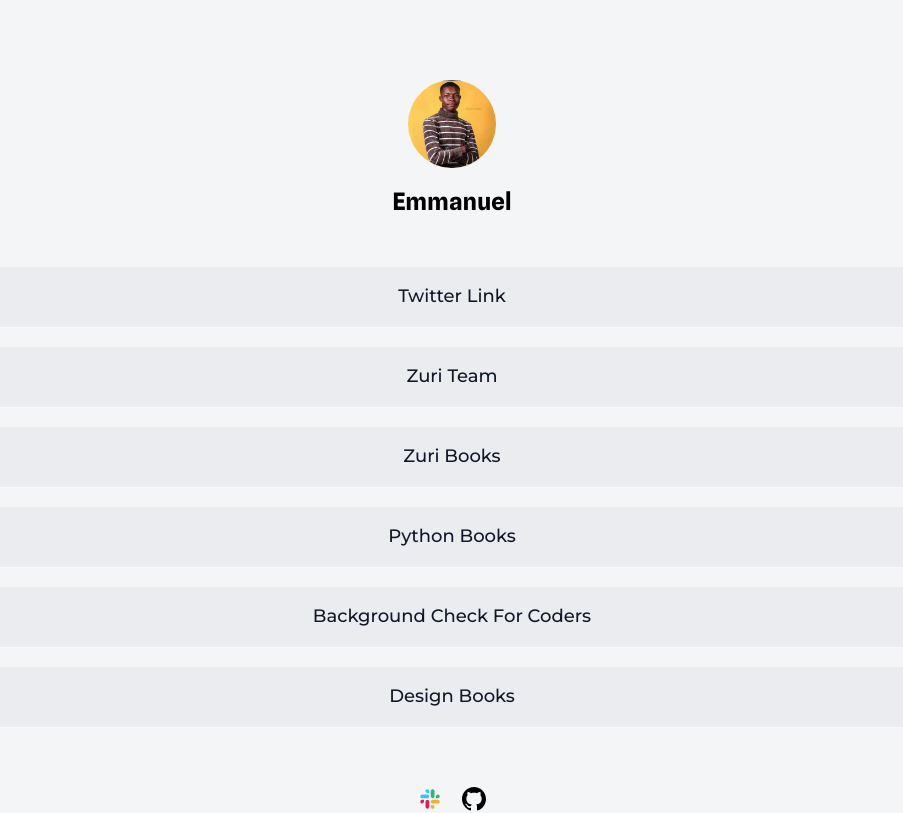
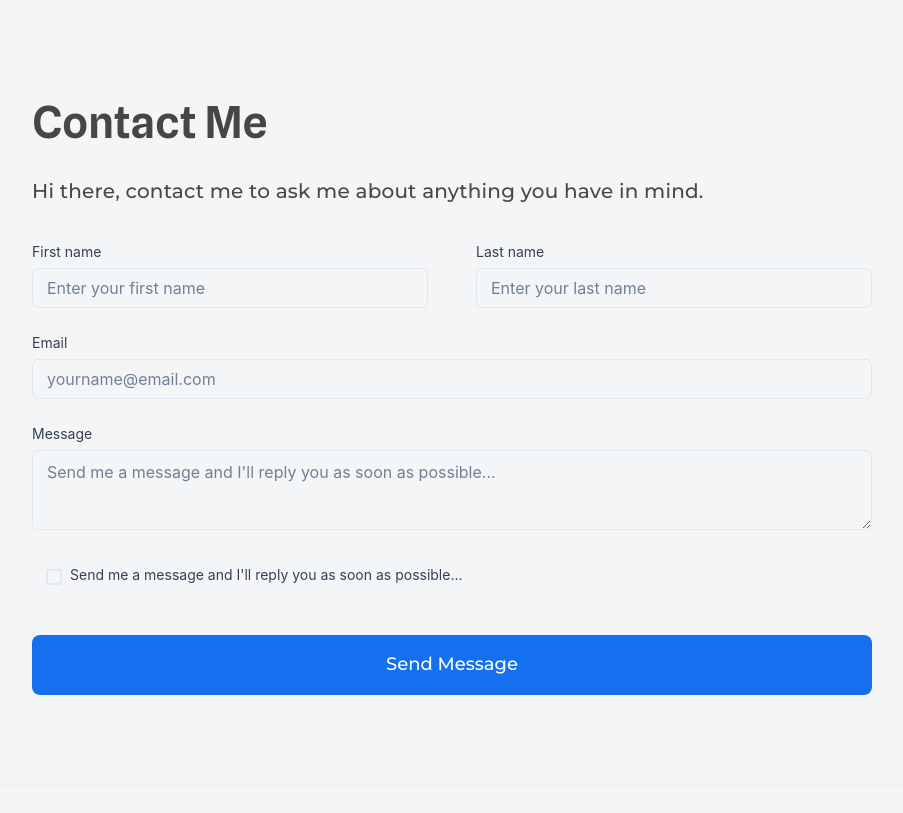
Before and after one commit to eoluwakayode34/profile-hng, a React (Vite) app: page /contact in a window 1280 px wide. Shown: the top 813 px of the page, without its empty margins (188-1091 px from the left). Built offline with nearby package versions, Linux system fonts and the light colour scheme.

Commit message:
style(contact): style the contact form

```diff
--- a/package.json
+++ b/package.json
@@ -15,7 +15,8 @@
     "framer-motion": "^7.6.1",
     "react": "^18.2.0",
     "react-dom": "^18.2.0",
-    "react-icons": "^4.6.0"
+    "react-icons": "^4.6.0",
+    "react-router-dom": "^6.4.3"
   },
   "devDependencies": {
     "@types/react": "^18.0.22",
--- a/src/App.jsx
+++ b/src/App.jsx
@@ -1,4 +1,4 @@
-import { useState } from 'react'
+import React from 'react'
 import './App.css'
 import {  Flex,  Image, Box } from '@chakra-ui/react'
 import Button from './component/button'
@@ -9,57 +9,23 @@ import github from './assets/github.svg'
 import zuriLogo from './assets/zuri-logo.svg'
 import ingressLogo from './assets/I4G.png'
 import emmyImage from './assets/emmy.jpeg'
+import {
+  Route,
+  BrowserRouter,
+  Routes
+} from "react-router-dom";
+ import Contact from "./pages/contact"
+ import Home from "./pages/home"
 function App() {
-  const [count, setCount] = useState(0)
 
   return (
+    <BrowserRouter>
     <Flex w='full' flexDir={'column'} >
 
-    <Flex w='full' bg='#F4F5F7' >
-      <Container>
-          <Flex  justifyContent={"center"}  pos="relative" w={['100%']}>
-          <Flex flexDir={'column'} align="center" mt="40px" py="40px" >
-
-          <Box bg="gray" h="88px" w="88px" borderRadius={"50%"} overflow="hidden" >
-            <Image src={emmyImage} alt="emmy image" id="profile__img" />
-          </Box>
-          <Heading2 fontSize={['24px']} mt="20px">Emmanuel</Heading2>
-          </Flex>
-
-
-          {/* <Flex  pos="absolute" right={0} justifySelf={"flex-end"}>
-            ...
-          </Flex> */}
-
-
-        </Flex>
-      </Container>
-    </Flex>
-
-    <Flex w='full' bg='#F4F5F7' >
-      <Container>
-        <Flex px={3} pb={20} flexDir={'column'}  >
-          <Flex flexDir={'column'} align={'center'} w={['100%']}>
-
-<Button id={'twitter'} linkUrl={'https://twitter.com/olaskidDev'} >Twitter Link</Button>
-<Button id={'btn__zuri'} linkUrl={'https://training.zuri.team/'} >Zuri Team</Button>
-<Button  id={'books'} linkUrl={'http://books.zuri.team'} >Zuri Books</Button>
-<Button id={'books'} linkUrl={' https://books.zuri.team/python-for-beginners?ref_id=distinctEmmy'} >Python Books</Button>
-<Button  id={'pitch'} linkUrl={'https://background.zuri.team'} >Background Check for Coders</Button>
-<Button  id={'book__design'} linkUrl={'https://books.zuri.team/design-rules'} >Design Books</Button>
-
-
-<Flex mt="50px" >
-  <Image  mx="10px" src={slack} alt="slack logo" />
-  <Image   mx="10px" src={github} alt="github logo" />
-</Flex>
-          </Flex>
-
-
-        </Flex>
-      </Container>
-    </Flex>
-
+<Routes>
+<Route index element={<Home />} />
+      <Route path="/contact" element={<Contact />} />
+        </Routes>
 
 
 
@@ -75,6 +41,8 @@ function App() {
       </Container>
     </Flex>
   </Flex>
+  </BrowserRouter>
+
   )
 }
 
--- a/src/component/button.jsx
+++ b/src/component/button.jsx
@@ -1,20 +1,22 @@
 import React from 'react'
 import {Button,LightMode, Link} from '@chakra-ui/react'
+import { NavLink } from 'react-router-dom'
 import { PrimaryText } from './typography'
-const AppButton = ({children, linkUrl, id, width='100%', ...otherProps}) => {
+const AppButton = ({children, to, bg = '#EAECF0', linkUrl, id, width='100%', ...otherProps}) => {
     return (
         <LightMode>
             <Button width={width}
-            as={Link}
+            as={linkUrl ? Link : NavLink}
             isExternal
-            href={linkUrl}
+            href={linkUrl ? linkUrl : '/contact'}
+
             px='19px'
             py='30px'
             my='10px'
             fontWeight={500}
             textTransform='capitalize'
             fontSize='18px'
-            bg={'#EAECF0'}
+            bg={bg}
             id={id}
             fontFamily='montserrat'
             color={'#101828'}
--- /dev/null
+++ b/src/component/checkbox.jsx
@@ -0,0 +1,22 @@
+import React from "react"
+import { Checkbox, Flex, Text } from "@chakra-ui/react"
+
+
+export function CheckBox({label, placeholder}) {
+    const [value, setValue] = React.useState('')
+    const handleChange = (event) => setValue(event.target.value)
+
+    return (
+      <Flex flexDir={"column"} w={"100%"}>
+        <Checkbox
+          value={value}
+          onChange={handleChange}
+          fontSize={'16px'}
+          px={['14px']}
+          py={['10px']}
+        >
+        <Text color={"#344054"} fontSize={'14px'} mb='6px'>{placeholder}</Text>
+    </Checkbox>
+      </Flex>
+    )
+  }
--- /dev/null
+++ b/src/component/input.jsx
@@ -0,0 +1,22 @@
+import React from "react"
+import { Flex, Input, Text } from "@chakra-ui/react"
+
+
+export function FormInput({label, placeholder}) {
+    const [value, setValue] = React.useState('')
+    const handleChange = (event) => setValue(event.target.value)
+
+    return (
+      <Flex flexDir={"column"} w={"100%"}>
+        <Text color={"#344054"} fontSize={'14px'} mb='6px'>{label}</Text>
+        <Input
+          value={value}
+          onChange={handleChange}
+          fontSize={'16px'}
+          px={['14px']}
+          py={['10px']}
+          placeholder={placeholder}
+        />
+      </Flex>
+    )
+  }
--- /dev/null
+++ b/src/component/textarea.jsx
@@ -0,0 +1,22 @@
+import React from "react"
+import { Flex, Input, Text, Textarea } from "@chakra-ui/react"
+
+
+export function TextArea({label, placeholder}) {
+    const [value, setValue] = React.useState('')
+    const handleChange = (event) => setValue(event.target.value)
+
+    return (
+      <Flex flexDir={"column"} w={"100%"}>
+        <Text color={"#344054"} fontSize={'14px'} mb='6px'>{label}</Text>
+        <Textarea
+          value={value}
+          onChange={handleChange}
+          fontSize={'16px'}
+          px={['14px']}
+          py={['10px']}
+          placeholder={placeholder}
+        />
+      </Flex>
+    )
+  }
--- a/src/main.jsx
+++ b/src/main.jsx
@@ -7,6 +7,7 @@ import './index.css'
 ReactDOM.createRoot(document.getElementById('root')).render(
   <React.StrictMode>
    <ChakraProvider>
+
       <App />
     </ChakraProvider>
   </React.StrictMode>
--- /dev/null
+++ b/src/pages/contact.jsx
@@ -0,0 +1,70 @@
+import { useState } from 'react'
+import {  Flex,  Image, Box, Input } from '@chakra-ui/react'
+import Button from './../component/button'
+import Container from './../component/container'
+import {Heading1, Heading2, PrimaryText} from './../component/typography'
+import slack from './../assets/slack.svg'
+import github from './../assets/github.svg'
+import { FormInput } from '../component/input'
+import { TextArea } from '../component/textarea'
+import { CheckBox } from '../component/checkbox'
+
+function Home() {
+  const [count, setCount] = useState(0)
+
+  return (
+    <Flex w='full' flexDir={'column'} >
+
+    <Flex w='full' bg='#F4F5F7' >
+      <Container>
+          <Flex  justifyContent={"center"}  pos="relative" w={['100%']}>
+          <Flex flexDir={'column'} align="flex-start" w={['70%']}  mt="40px" py="40px" >
+                <Heading1>Contact Me</Heading1>
+                <PrimaryText fontSize={['20px']} >Hi there, contact me to ask me about anything you have in mind.</PrimaryText>
+                <Flex w="100%" mt={'24px'}>
+          <FormInput label={"First name"} id={'first_name'} placeholder={"Enter your first name"} />
+          <Box mx={['24px']}/>
+          <FormInput label={"Last name"} id={'first_name'}  placeholder={"Enter your last name"}/>
+
+          </Flex >
+                <Flex w="100%" mt={'24px'}>
+          <FormInput label={"Email"} id={'email'} placeholder={"yourname@email.com"} />
+
+
+          </Flex>
+                <Flex w="100%" mt={'24px'}>
+          <TextArea label={"Message"} id={'message'} placeholder={"Send me a message and I'll reply you as soon as possible..."} />
+
+
+          </Flex>
+                <Flex w="100%" mt={'24px'}>
+          <CheckBox label={"Message"} placeholder={"Send me a message and I'll reply you as soon as possible..."} />
+
+
+          </Flex>
+
+          <Flex w={"100%"} mt={'24px'}>
+          <Button bg={"#1570EF"} id={'btn_submit'} color={"white"} _hover={"#1250E"} >Send message</Button>
+
+          </Flex>
+          </Flex>
+
+
+
+          {/* <Flex  pos="absolute" right={0} justifySelf={"flex-end"}>
+            ...
+          </Flex> */}
+
+
+        </Flex>
+      </Container>
+    </Flex>
+
+
+
+
+  </Flex>
+  )
+}
+
+export default Home
--- /dev/null
+++ b/src/pages/home.jsx
@@ -0,0 +1,69 @@
+import { useState } from 'react'
+import {  Flex,  Image, Box } from '@chakra-ui/react'
+import Button from './../component/button'
+import Container from './../component/container'
+import {Heading1, Heading2, PrimaryText} from './../component/typography'
+import slack from './../assets/slack.svg'
+import github from './../assets/github.svg'
+import zuriLogo from './../assets/zuri-logo.svg'
+import ingressLogo from './../assets/I4G.png'
+import emmyImage from './../assets/emmy.jpeg'
+function Home() {
+  const [count, setCount] = useState(0)
+
+  return (
+    <Flex w='full' flexDir={'column'} >
+
+    <Flex w='full' bg='#F4F5F7' >
+      <Container>
+          <Flex  justifyContent={"center"}  pos="relative" w={['100%']}>
+          <Flex flexDir={'column'} align="center" mt="40px" py="40px" >
+
+          <Box bg="gray" h="88px" w="88px" borderRadius={"50%"} overflow="hidden" >
+            <Image src={emmyImage} alt="emmy image" id="profile__img" />
+          </Box>
+          <Heading2 fontSize={['24px']} mt="20px">Emmanuel</Heading2>
+          </Flex>
+
+
+          {/* <Flex  pos="absolute" right={0} justifySelf={"flex-end"}>
+            ...
+          </Flex> */}
+
+
+        </Flex>
+      </Container>
+    </Flex>
+
+    <Flex w='full' bg='#F4F5F7' >
+      <Container>
+        <Flex px={3} pb={20} flexDir={'column'}  >
+          <Flex flexDir={'column'} align={'center'} w={['100%']}>
+
+<Button id={'twitter'} linkUrl={'https://twitter.com/olaskidDev'} >Twitter Link</Button>
+<Button id={'btn__zuri'} linkUrl={'https://training.zuri.team/'} >Zuri Team</Button>
+<Button  id={'books'} linkUrl={'http://books.zuri.team'} >Zuri Books</Button>
+<Button id={'books'} linkUrl={' https://books.zuri.team/python-for-beginners?ref_id=distinctEmmy'} >Python Books</Button>
+<Button  id={'pitch'} linkUrl={'https://background.zuri.team'} >Background Check for Coders</Button>
+<Button  id={'book__design'} linkUrl={'https://books.zuri.team/design-rules'} >Design Books</Button>
+<Button  id={'book__design'} linkUrl={'/contact'} >Contact Me</Button>
+
+
+<Flex mt="50px" >
+  <Image  mx="10px" src={slack} alt="slack logo" />
+  <Image   mx="10px" src={github} alt="github logo" />
+</Flex>
+          </Flex>
+
+
+        </Flex>
+      </Container>
+    </Flex>
+
+
+
+  </Flex>
+  )
+}
+
+export default Home
```
Also changed, not shown: 1 other file (tests, documents, lock files or other folders).
